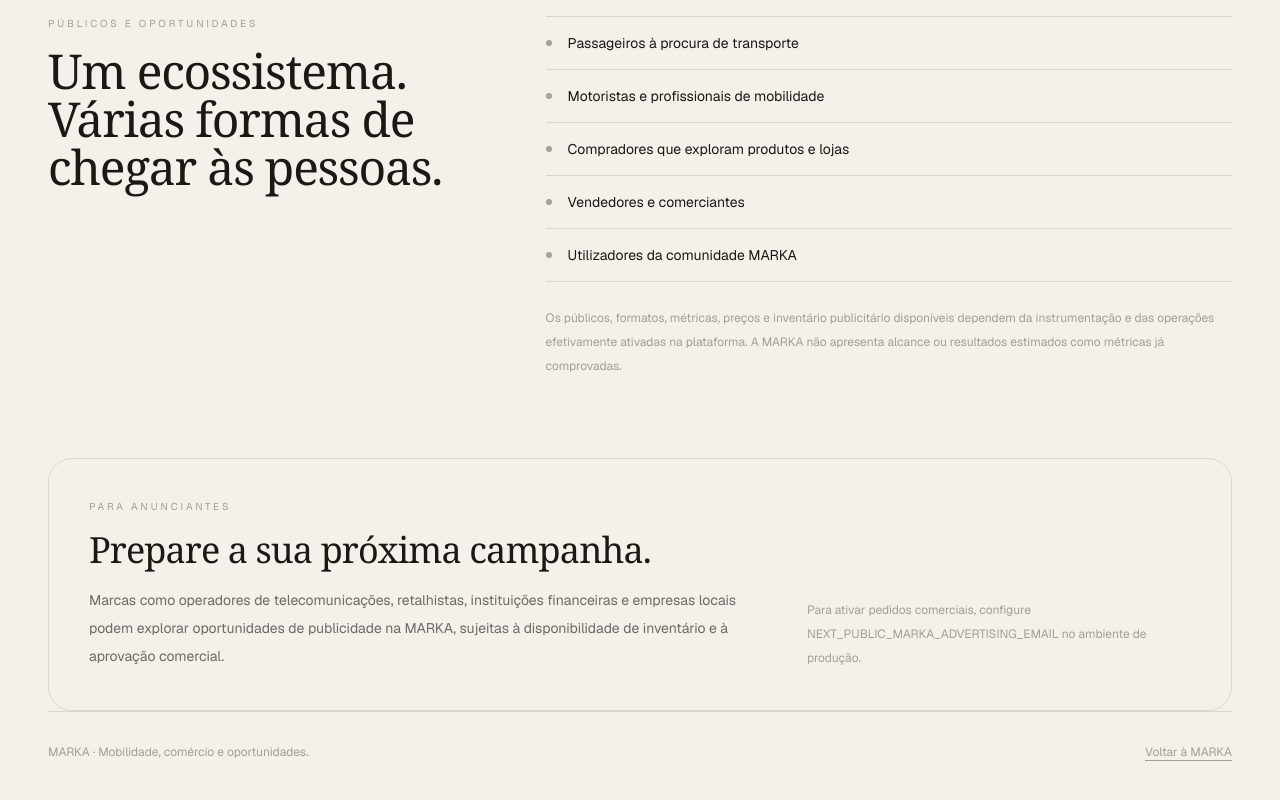
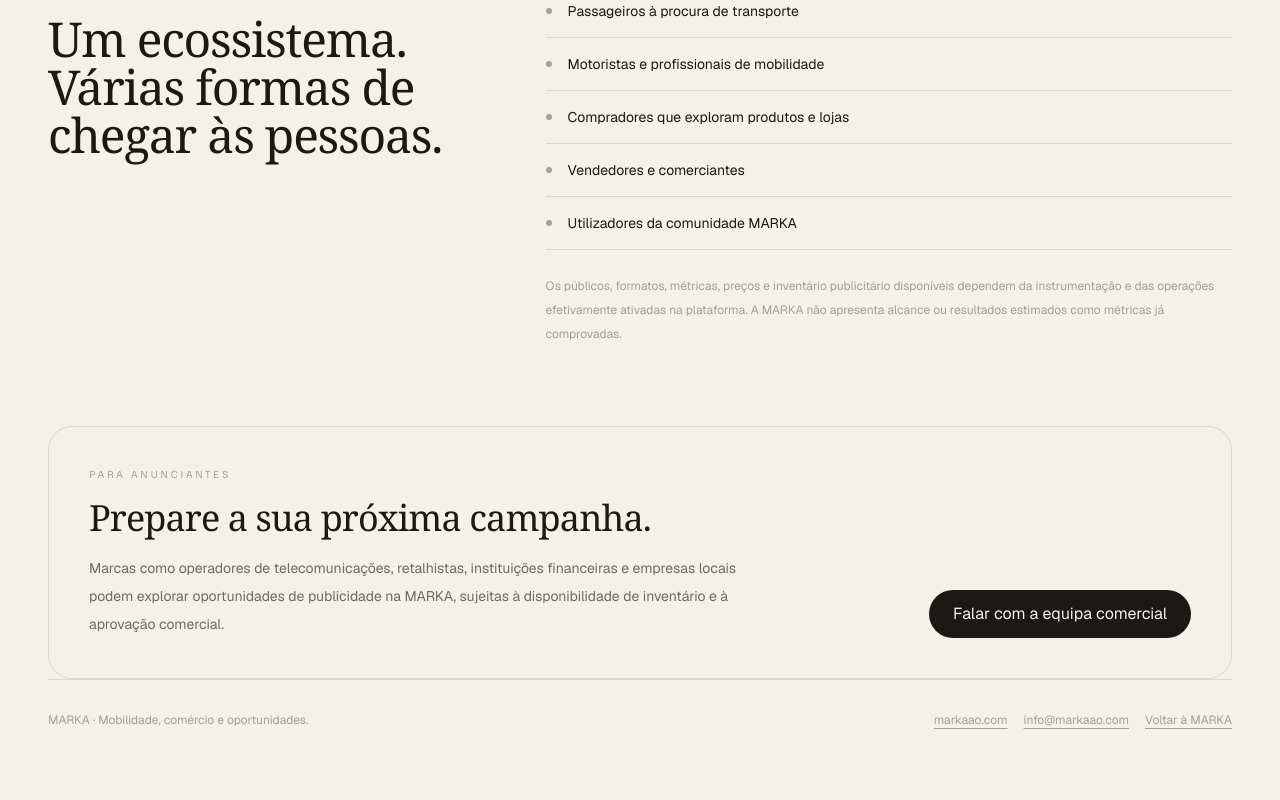
Before and after one commit to ohuminho/marka-platform, a Next.js app: page /advertise in a window 1280 px wide. Shown: the part 1354-2154 px from the top of the page. Built offline with nearby package versions, Linux system fonts and the light colour scheme; no server answers.

Commit message:
Add official MARKA website and advertising contact

```diff
--- a/src/app/advertise/page.tsx
+++ b/src/app/advertise/page.tsx
@@ -39,7 +39,7 @@ function contactHref(email: string, subject: string) {
 }
 
 export default function AdvertisePage() {
-  const salesEmail = process.env.NEXT_PUBLIC_MARKA_ADVERTISING_EMAIL;
+  const salesEmail = process.env.NEXT_PUBLIC_MARKA_ADVERTISING_EMAIL || "info@markaao.com";
 
   return (
     <main className="min-h-screen bg-[var(--theme-background)] px-5 py-10 text-[var(--theme-text)] sm:px-8 lg:px-12">
@@ -180,7 +180,11 @@ export default function AdvertisePage() {
 
         <footer className="flex flex-col gap-3 border-t border-[var(--theme-border)] py-8 text-xs text-[var(--theme-text-faint)] sm:flex-row sm:items-center sm:justify-between">
           <span>MARKA · Mobilidade, comércio e oportunidades.</span>
-          <Link href="/" className="underline underline-offset-4">Voltar à MARKA</Link>
+          <div className="flex flex-wrap gap-4">
+            <a href="https://markaao.com" target="_blank" rel="noopener noreferrer" className="underline underline-offset-4">markaao.com</a>
+            <a href="mailto:info@markaao.com" className="underline underline-offset-4">info@markaao.com</a>
+            <Link href="/" className="underline underline-offset-4">Voltar à MARKA</Link>
+          </div>
         </footer>
       </div>
     </main>
```
